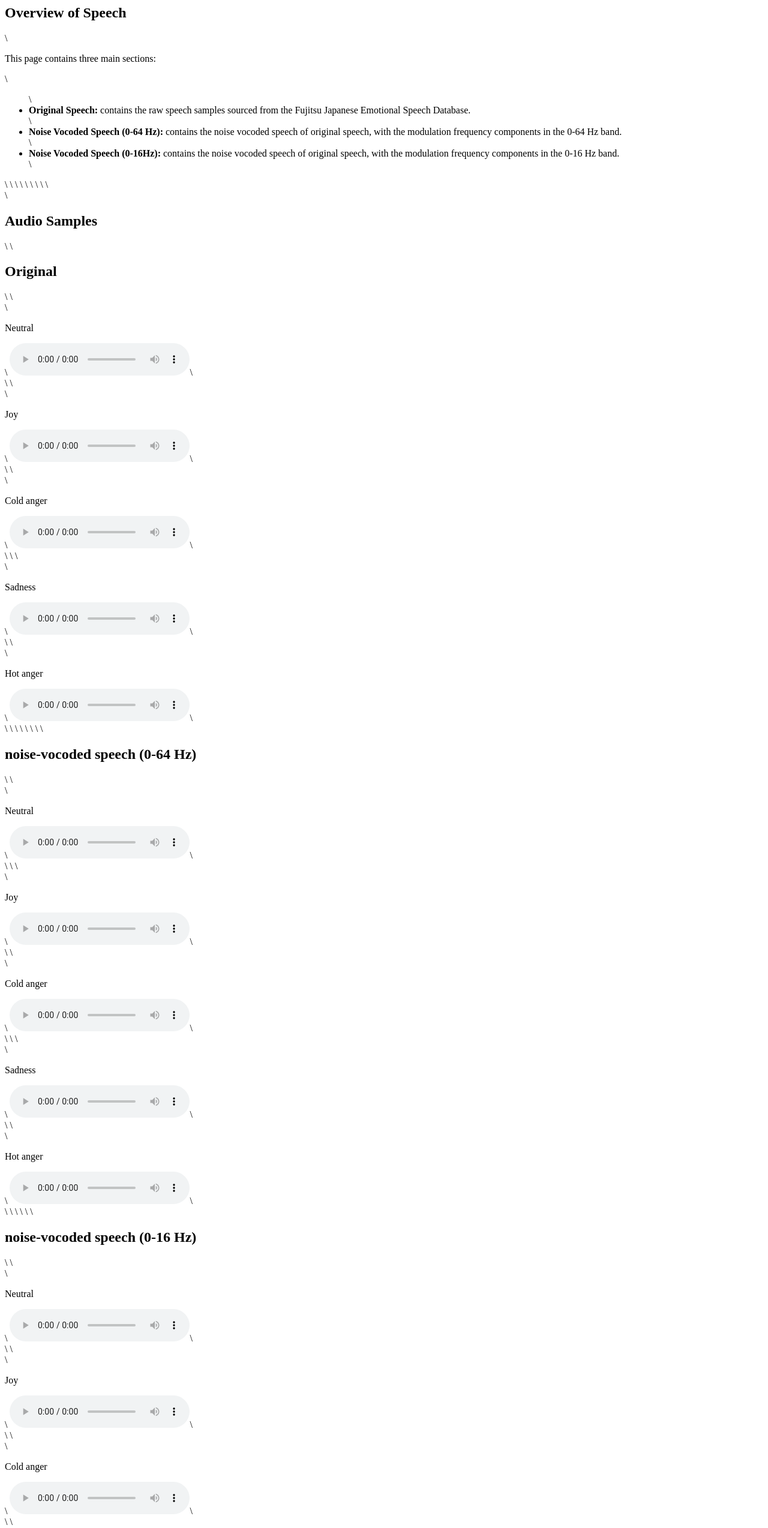
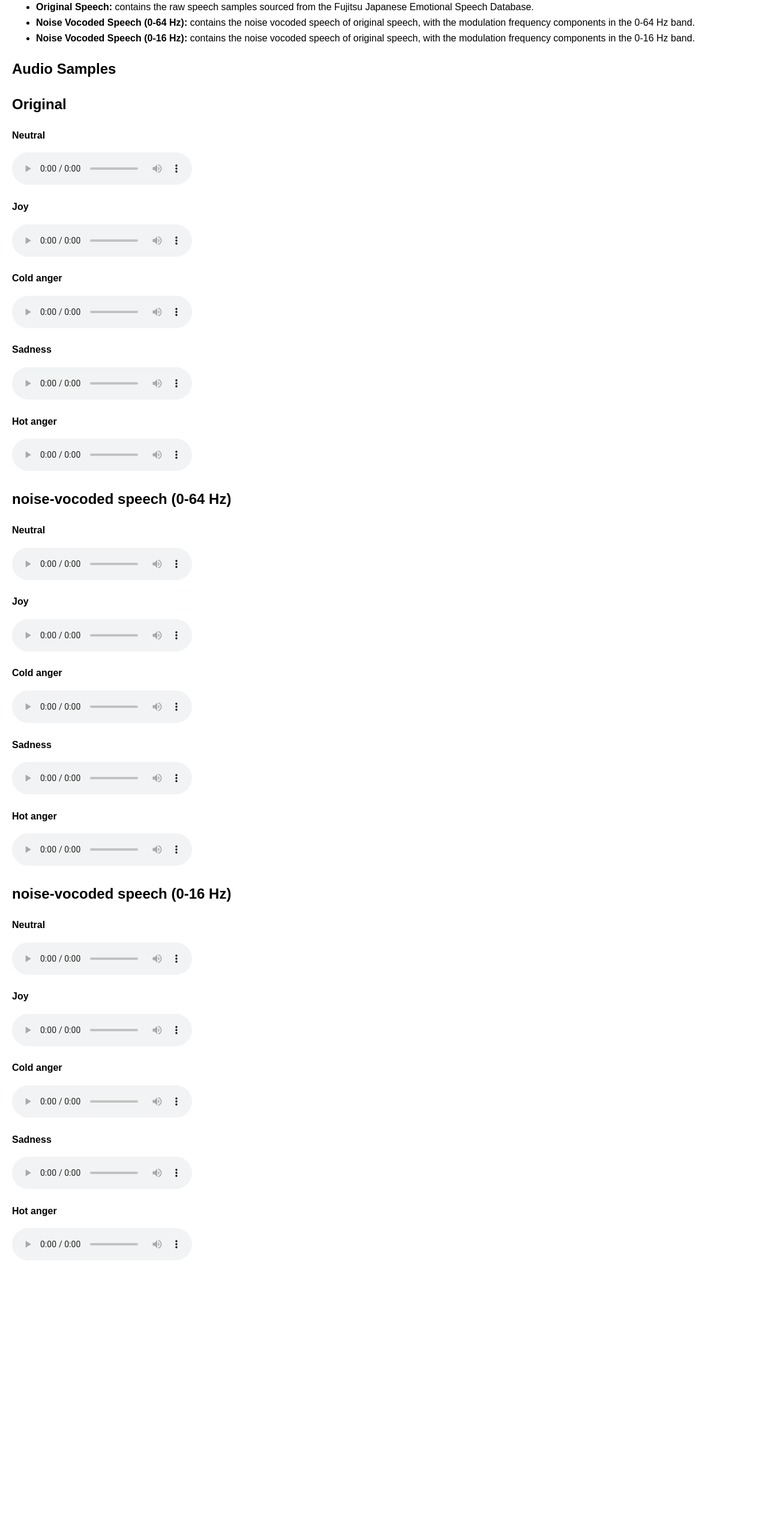
Before and after one commit to youyangsunny/NVSsampleShare, a plain HTML site: page index.html in a window 1280 px wide. Shown: the part 240-2787 px from the top of the page at 60% size. After the commit the page ends 2369 px from the top, so only its background shows below. Drawn offline with Linux system fonts and the light colour scheme.

Commit message:
Update index.html

```diff
--- a/index.html
+++ b/index.html
@@ -1,216 +1,208 @@
-{\rtf1\ansi\ansicpg936\cocoartf2761
-\cocoatextscaling0\cocoaplatform0{\fonttbl\f0\fswiss\fcharset0 Helvetica;}
-{\colortbl;\red255\green255\blue255;}
-{\*\expandedcolortbl;;}
-\paperw11900\paperh16840\margl1440\margr1440\vieww11520\viewh8400\viewkind0
-\pard\tx566\tx1133\tx1700\tx2267\tx2834\tx3401\tx3968\tx4535\tx5102\tx5669\tx6236\tx6803\pardirnatural\partightenfactor0
+<!DOCTYPE html>
+<html lang="zh">
+<head>
+    <meta charset="UTF-8">
+    <meta name="viewport" content="width=device-width, initial-scale=1.0">
+    <title>Experimental Noise Vocoded Speech Sample</title>
+    <style>
+        body {
+            font-family: Arial, sans-serif;
+            margin: 20px;
+            line-height: 1.6;
+        }
+        h1 {
+            color: #333;
+        }
+        .section {
+            margin-top: 20px;
+        }
+        .audio-section {
+            margin-top: 10px;
+        }
+        .audio-label {
+            font-weight: bold;
+        }
+    </style>
+</head>
+<body>
 
-\f0\fs24 \cf0 <!DOCTYPE html>\
-<html lang="zh">\
-<head>\
-    <meta charset="UTF-8">\
-    <meta name="viewport" content="width=device-width, initial-scale=1.0">\
-    <title>Experimental Noise Vocoded Speech Sample</title>\
-    <style>\
-        body \{\
-            font-family: Arial, sans-serif;\
-            margin: 20px;\
-            line-height: 1.6;\
-        \}\
-        h1 \{\
-            color: #333;\
-        \}\
-        .section \{\
-            margin-top: 20px;\
-        \}\
-        .audio-section \{\
-            margin-top: 10px;\
-        \}\
-        .audio-label \{\
-            font-weight: bold;\
-        \}\
-    </style>\
-</head>\
-<body>\
-\
-    <h1>README for Experimental Speech Data Sample</h1>\
-    <p>(GUO Taiyang @JAIST, Japan, 2024. 11.10)</p>\
-\
-    <h2>Overview of Speech</h2>\
-    <p>This page contains three main sections:</p>\
-    <ul>\
-        <li><strong>Original Speech:</strong> contains the raw speech samples sourced from the Fujitsu Japanese Emotional Speech Database.</li>\
-        <li><strong>Noise Vocoded Speech (0-64 Hz):</strong> contains the noise vocoded speech of original speech, with the modulation frequency components in the 0-64 Hz band.</li>\
-        <li><strong>Noise Vocoded Speech (0-16Hz):</strong> contains the noise vocoded speech of original speech, with the modulation frequency components in the 0-16 Hz band.</li>\
-    </ul>\
-\
-\
-<!--\
-    <h2>Usage Instructions</h2>\
-    <p>To ensure optimal playback quality, please download all audio files before listening.</p>\
--->\
-\
-<!--\
-    <h2>File Naming Convention</h2>\
-    <p>Each file name includes a unique identifier followed by a letter indicating the emotional category, as listed below:</p>\
-    <ul>\
-        <li>A: Neutral</li>\
-        <li>B: Joy</li>\
-        <li>D: Cold anger</li>\
-        <li>F: Sadness</li>\
-        <li>H: Hot anger</li>\
-    </ul>\
--->\
-\
-\
-<!--\uc0\u21407 \u22987 \u35821 \u38899 -->\
-    <div class="section">\
-        <h2>Audio Samples</h2>\
-        \
-        <h2>Original</h2>\
-        \
-	<div class="audio-section">          \
-            <p class="audio-label">Neutral</p>\
-            <audio controls>\
-                <source src="/Original_Speech/A001.wav" type="audio/wav">\
-                Your browser does not support the audio element.\
-            </audio>\
-        </div>\
-\
-        <div class="audio-section">\
-            <p class="audio-label">Joy</p>\
-            <audio controls>\
-                <source src="/Original_Speech/B001.wav" type="audio/wav">\
-                Your browser does not support the audio element.\
-            </audio>\
-        </div>\
-\
-        <div class="audio-section">\
-            <p class="audio-label">Cold anger</p>\
-            <audio controls>\
-                <source src="/Original_Speech/D001.wav" type="audio/wav">\
-                Your browser does not support the audio element.\
-            </audio>\
-        </div>\
-\
-\
-        <div class="audio-section">\
-            <p class="audio-label">Sadness</p>\
-            <audio controls>\
-                <source src="/Original_Speech/F001.wav" type="audio/wav">\
-                Your browser does not support the audio element.\
-            </audio>\
-        </div>\
-\
-        <div class="audio-section">\
-            <p class="audio-label">Hot anger</p>\
-            <audio controls>\
-                <source src="/Original_Speech/H001.wav" type="audio/wav">\
-                Your browser does not support the audio element.\
-            </audio>\
-        </div>\
-\
-\
-\
-\
-\
-<!--Noise_Vocoded_Speech_0-64Hz\uc0\u35821 \u38899 -->\
-\
-<h2>noise-vocoded speech (0-64 Hz)</h2>\
-\
-        <div class="audio-section">\
-            <p class="audio-label">Neutral</p>\
-            <audio controls>\
-                <source src="/Noise_Vocoded_Speech_0-64Hz/A001.wav" type="audio/wav">\
-                Your browser does not support the audio element.\
-            </audio>\
-        </div>\
-\
-\
-        <div class="audio-section">\
-            <p class="audio-label">Joy</p>\
-            <audio controls>\
-                <source src="/Noise_Vocoded_Speech_0-64Hz/B001.wav" type="audio/wav">\
-                Your browser does not support the audio element.\
-            </audio>\
-        </div>\
-\
-        <div class="audio-section">\
-            <p class="audio-label">Cold anger</p>\
-            <audio controls>\
-                <source src="/Noise_Vocoded_Speech_0-64Hz/D001.wav" type="audio/wav">\
-                Your browser does not support the audio element.\
-            </audio>\
-        </div>\
-\
-\
-        <div class="audio-section">\
-            <p class="audio-label">Sadness</p>\
-            <audio controls>\
-                <source src="/Noise_Vocoded_Speech_0-64Hz/F001.wav" type="audio/wav">\
-                Your browser does not support the audio element.\
-            </audio>\
-        </div>\
-\
-        <div class="audio-section">\
-            <p class="audio-label">Hot anger</p>\
-            <audio controls>\
-                <source src="/Noise_Vocoded_Speech_0-64Hz/H001.wav" type="audio/wav">\
-                Your browser does not support the audio element.\
-            </audio>\
-        </div>\
-\
-\
-\
-\
-<!--Noise_Vocoded_Speech_0-16Hz\uc0\u35821 \u38899 -->\
-<h2>noise-vocoded speech (0-16 Hz)</h2>\
-\
-        <div class="audio-section">\
-            <p class="audio-label">Neutral</p>\
-            <audio controls>\
-                <source src="/Noise_Vocoded_Speech_0-16Hz/A001.wav" type="audio/wav">\
-                Your browser does not support the audio element.\
-            </audio>\
-        </div>\
-\
-        <div class="audio-section">\
-            <p class="audio-label">Joy</p>\
-            <audio controls>\
-                <source src="/Noise_Vocoded_Speech_0-16Hz/B001.wav" type="audio/wav">\
-                Your browser does not support the audio element.\
-            </audio>\
-        </div>\
-\
-        <div class="audio-section">\
-            <p class="audio-label">Cold anger</p>\
-            <audio controls>\
-                <source src="/Noise_Vocoded_Speech_0-16Hz/D001.wav" type="audio/wav">\
-                Your browser does not support the audio element.\
-            </audio>\
-        </div>\
-\
-        <div class="audio-section">\
-            <p class="audio-label">Sadness</p>\
-            <audio controls>\
-                <source src="/Noise_Vocoded_Speech_0-16Hz/F001.wav" type="audio/wav">\
-                Your browser does not support the audio element.\
-            </audio>\
-        </div>\
-\
-        <div class="audio-section">\
-            <p class="audio-label">Hot anger</p>\
-            <audio controls>\
-                <source src="/Noise_Vocoded_Speech_0-16Hz/H001.wav" type="audio/wav">\
-                Your browser does not support the audio element.\
-            </audio>\
-        </div>\
-\
-\
-\
-    </div>\
-\
-</body>\
-</html>\
-</body>\
-</html>}
+    <h1>README for Experimental Speech Data Sample</h1>
+    <p>(GUO Taiyang @JAIST, Japan, 2024. 11.10)</p>
+
+    <h2>Overview of Speech</h2>
+    <p>This page contains three main sections:</p>
+    <ul>
+        <li><strong>Original Speech:</strong> contains the raw speech samples sourced from the Fujitsu Japanese Emotional Speech Database.</li>
+        <li><strong>Noise Vocoded Speech (0-64 Hz):</strong> contains the noise vocoded speech of original speech, with the modulation frequency components in the 0-64 Hz band.</li>
+        <li><strong>Noise Vocoded Speech (0-16 Hz):</strong> contains the noise vocoded speech of original speech, with the modulation frequency components in the 0-16 Hz band.</li>
+    </ul>
+
+
+<!--
+    <h2>Usage Instructions</h2>
+    <p>To ensure optimal playback quality, please download all audio files before listening.</p>
+-->
+
+<!--
+    <h2>File Naming Convention</h2>
+    <p>Each file name includes a unique identifier followed by a letter indicating the emotional category, as listed below:</p>
+    <ul>
+        <li>A: Neutral</li>
+        <li>B: Joy</li>
+        <li>D: Cold anger</li>
+        <li>F: Sadness</li>
+        <li>H: Hot anger</li>
+    </ul>
+-->
+
+
+<!--原始语音-->
+    <div class="section">
+        <h2>Audio Samples</h2>
+
+        <h2>Original</h2>
+
+	<div class="audio-section">
+            <p class="audio-label">Neutral</p>
+            <audio controls>
+                <source src="/Original_Speech/A001.wav" type="audio/wav">
+                Your browser does not support the audio element.
+            </audio>
+        </div>
+
+        <div class="audio-section">
+            <p class="audio-label">Joy</p>
+            <audio controls>
+                <source src="/Original_Speech/B001.wav" type="audio/wav">
+                Your browser does not support the audio element.
+            </audio>
+        </div>
+
+        <div class="audio-section">
+            <p class="audio-label">Cold anger</p>
+            <audio controls>
+                <source src="/Original_Speech/D001.wav" type="audio/wav">
+                Your browser does not support the audio element.
+            </audio>
+        </div>
+
+
+        <div class="audio-section">
+            <p class="audio-label">Sadness</p>
+            <audio controls>
+                <source src="/Original_Speech/F001.wav" type="audio/wav">
+                Your browser does not support the audio element.
+            </audio>
+        </div>
+
+        <div class="audio-section">
+            <p class="audio-label">Hot anger</p>
+            <audio controls>
+                <source src="/Original_Speech/H001.wav" type="audio/wav">
+                Your browser does not support the audio element.
+            </audio>
+        </div>
+
+
+
+
+
+<!--Noise_Vocoded_Speech_0-64Hz语音-->
+
+<h2>noise-vocoded speech (0-64 Hz)</h2>
+
+        <div class="audio-section">
+            <p class="audio-label">Neutral</p>
+            <audio controls>
+                <source src="/Volumes/Work_GUO/论文发表/AST_1/试验刺激共享/Emotional_noise_vocoded_speech_Sample_241110/Noise_Vocoded_Speech_0-64Hz/A001.wav" type="audio/wav">
+                Your browser does not support the audio element.
+            </audio>
+        </div>
+
+
+        <div class="audio-section">
+            <p class="audio-label">Joy</p>
+            <audio controls>
+                <source src="/Volumes/Work_GUO/论文发表/AST_1/试验刺激共享/Emotional_noise_vocoded_speech_Sample_241110/Noise_Vocoded_Speech_0-64Hz/B001.wav" type="audio/wav">
+                Your browser does not support the audio element.
+            </audio>
+        </div>
+
+        <div class="audio-section">
+            <p class="audio-label">Cold anger</p>
+            <audio controls>
+                <source src="/Volumes/Work_GUO/论文发表/AST_1/试验刺激共享/Emotional_noise_vocoded_speech_Sample_241110/Noise_Vocoded_Speech_0-64Hz/D001.wav" type="audio/wav">
+                Your browser does not support the audio element.
+            </audio>
+        </div>
+
+
+        <div class="audio-section">
+            <p class="audio-label">Sadness</p>
+            <audio controls>
+                <source src="/Volumes/Work_GUO/论文发表/AST_1/试验刺激共享/Emotional_noise_vocoded_speech_Sample_241110/Noise_Vocoded_Speech_0-64Hz/F001.wav" type="audio/wav">
+                Your browser does not support the audio element.
+            </audio>
+        </div>
+
+        <div class="audio-section">
+            <p class="audio-label">Hot anger</p>
+            <audio controls>
+                <source src="/Volumes/Work_GUO/论文发表/AST_1/试验刺激共享/Emotional_noise_vocoded_speech_Sample_241110/Noise_Vocoded_Speech_0-64Hz/H001.wav" type="audio/wav">
+                Your browser does not support the audio element.
+            </audio>
+        </div>
+
+
+
+
+
+<!--Noise_Vocoded_Speech_0-16Hz语音-->
+<h2>noise-vocoded speech (0-16 Hz)</h2>
+
+        <div class="audio-section">
+            <p class="audio-label">Neutral</p>
+            <audio controls>
+                <source src="/Volumes/Work_GUO/论文发表/AST_1/试验刺激共享/Emotional_noise_vocoded_speech_Sample_241110/Noise_Vocoded_Speech_0-16Hz/A001.wav" type="audio/wav">
+                Your browser does not support the audio element.
+            </audio>
+        </div>
+
+        <div class="audio-section">
+            <p class="audio-label">Joy</p>
+            <audio controls>
+                <source src="/Volumes/Work_GUO/论文发表/AST_1/试验刺激共享/Emotional_noise_vocoded_speech_Sample_241110/Noise_Vocoded_Speech_0-16Hz/B001.wav" type="audio/wav">
+                Your browser does not support the audio element.
+            </audio>
+        </div>
+
+        <div class="audio-section">
+            <p class="audio-label">Cold anger</p>
+            <audio controls>
+                <source src="/Volumes/Work_GUO/论文发表/AST_1/试验刺激共享/Emotional_noise_vocoded_speech_Sample_241110/Noise_Vocoded_Speech_0-16Hz/D001.wav" type="audio/wav">
+                Your browser does not support the audio element.
+            </audio>
+        </div>
+
+        <div class="audio-section">
+            <p class="audio-label">Sadness</p>
+            <audio controls>
+                <source src="/Volumes/Work_GUO/论文发表/AST_1/试验刺激共享/Emotional_noise_vocoded_speech_Sample_241110/Noise_Vocoded_Speech_0-16Hz/F001.wav" type="audio/wav">
+                Your browser does not support the audio element.
+            </audio>
+        </div>
+
+        <div class="audio-section">
+            <p class="audio-label">Hot anger</p>
+            <audio controls>
+                <source src="/Volumes/Work_GUO/论文发表/AST_1/试验刺激共享/Emotional_noise_vocoded_speech_Sample_241110/Noise_Vocoded_Speech_0-16Hz/H001.wav" type="audio/wav">
+                Your browser does not support the audio element.
+            </audio>
+        </div>
+
+
+
+    </div>
+
+</body>
+</html>
```
